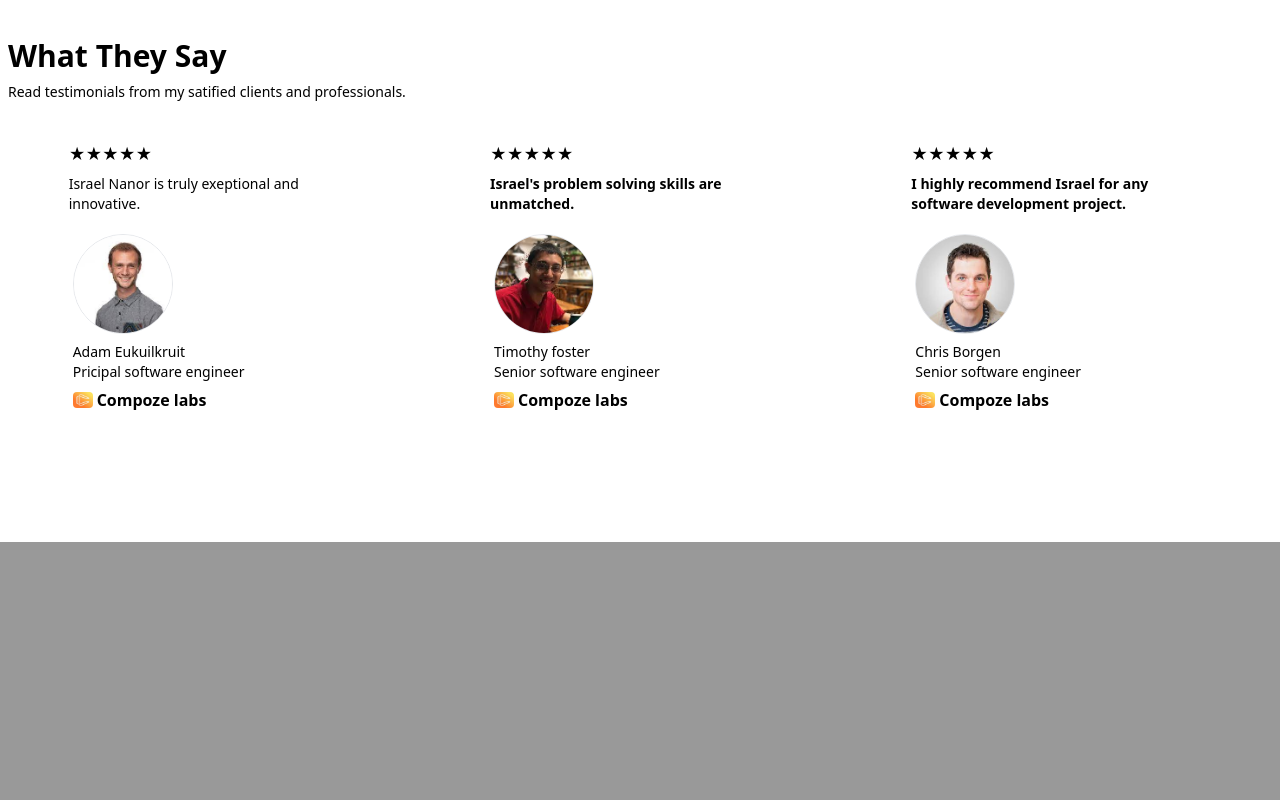
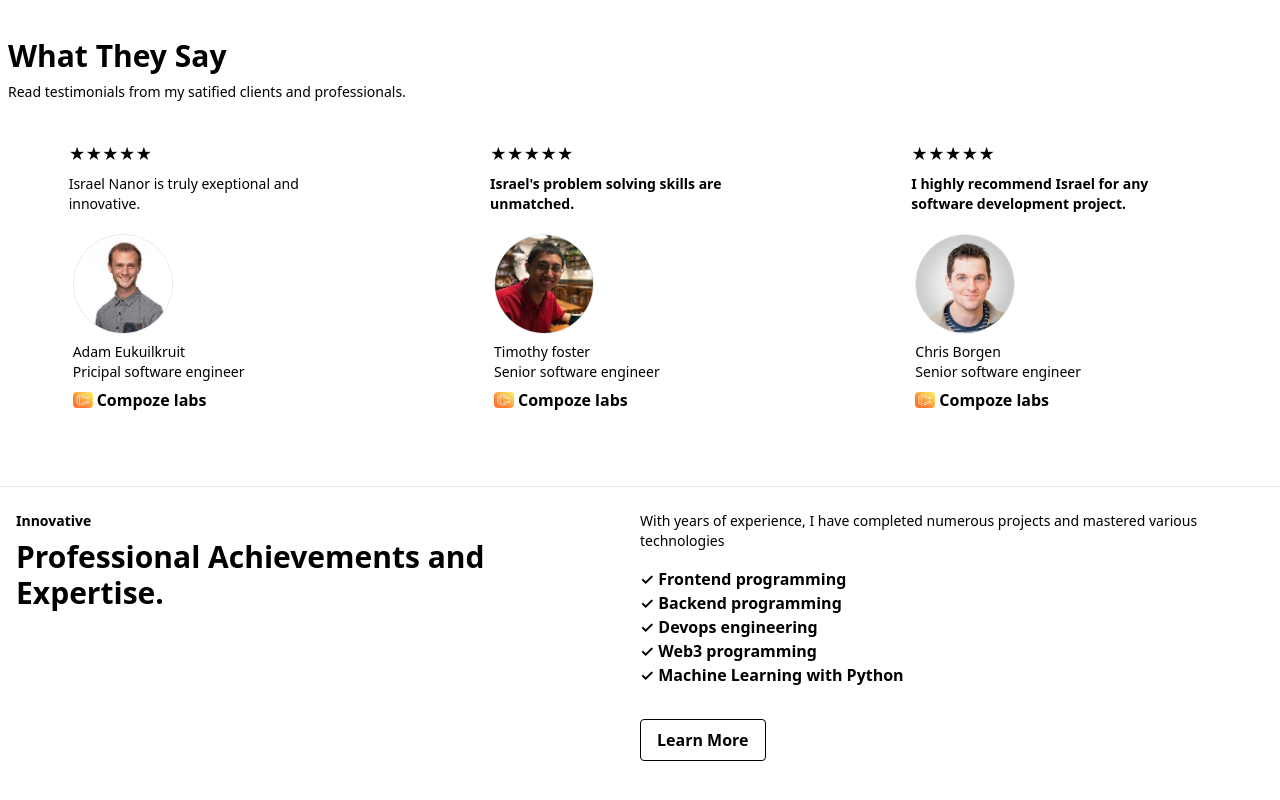
Before and after one commit to NanorIsrael/gv_web, a React (Create React App) app: page / in a window 1280 px wide. Shown: the part 2720-3520 px from the top of the page. Before the commit the page ends 3262 px from the top, so only its background shows below. Built offline with nearby package versions, Linux system fonts and the light colour scheme.

Commit message:
Add skills secthion

```diff
--- a/src/App.css
+++ b/src/App.css
@@ -692,6 +692,11 @@ code {
   margin-right: 0.25rem;
 }
 
+.my-4 {
+  margin-top: 1rem;
+  margin-bottom: 1rem;
+}
+
 .ml-2 {
   margin-left: 0.5rem;
 }
@@ -950,6 +955,10 @@ code {
   line-height: 1.25rem;
 }
 
+.text-\[0\.5rem\] {
+  font-size: 0.5rem;
+}
+
 .font-bold {
   font-weight: 700;
 }
@@ -964,6 +973,14 @@ code {
 
 .leading-tight {
   line-height: 1.25;
+}
+
+.leading-3 {
+  line-height: .75rem;
+}
+
+.leading-normal {
+  line-height: 1.5;
 }
 
 .text-white {
@@ -1076,6 +1093,16 @@ code {
     font-size: 1.875rem;
     line-height: 2.25rem;
   }
+
+  .md\:text-sm {
+    font-size: 0.875rem;
+    line-height: 1.25rem;
+  }
+
+  .md\:text-4xl {
+    font-size: 2.25rem;
+    line-height: 2.5rem;
+  }
 }
 
 @media (min-width: 1024px) {
--- a/src/pages/Home.tsx
+++ b/src/pages/Home.tsx
@@ -36,7 +36,7 @@ function Home() {
               <a href="#projects">Projects</a>
             </li>
             <li className={'mr-4'}>
-              <a href="/">Skills</a>
+              <a href="#skills">Skills</a>
             </li>
             <li className={'mr-4'}>
               <a href="/">Contact</a>
@@ -76,7 +76,7 @@ function Home() {
       </div>
     </section>
     <section className="py-4 px-2">
-    <h2 className="text-2xl md:text-3xl text-start font-semibold mt-2">What They Say</h2>
+    <h2 className="text-2xl md:text-3xl text-start font-bold mt-2">What They Say</h2>
     <p className="text-sm md:text-md text-start py-2">Read testimonials from my satified clients and professionals.</p>
       <div className="md:flex justify-around">
       <div className="py-8 md:max-w-[300px]">
@@ -125,7 +125,24 @@ function Home() {
         </figure>
       </div>
       </div>
-
+    </section>
+    <hr/>
+    <section className="p-4 md:flex" id="skills">
+      <hgroup className="w-full">
+      <h2 className="text-[0.5rem] md:text-sm text-start font-semibold mt-2">Innovative</h2>
+      <h3 className="text-2xl md:text-3xl text-start font-bold mt-2">Professional Achievements and Expertise.</h3>
+      </hgroup>
+      <div className="w-full">
+        <p className="text-[0.5rem] md:text-sm text-start mt-2">With years of experience, I have completed numerous projects and mastered various technologies</p>
+        <ul className="py-4 font-semibold leading-normal">
+          <li><span>✓</span>&nbsp;Frontend programming</li>
+          <li><span>✓</span>&nbsp;Backend programming</li>
+          <li><span>✓</span>&nbsp;Devops engineering</li>
+          <li><span>✓</span>&nbsp;Web3 programming</li>
+          <li><span>✓</span>&nbsp;Machine Learning with Python</li>
+        </ul>
+        <button className="bg-white hover:bg-white hover:text-black text-black font-bold py-2 px-4 rounded my-4 border border-black">Learn More</button>
+      </div>
     </section>
       </article>
     </div>
```
